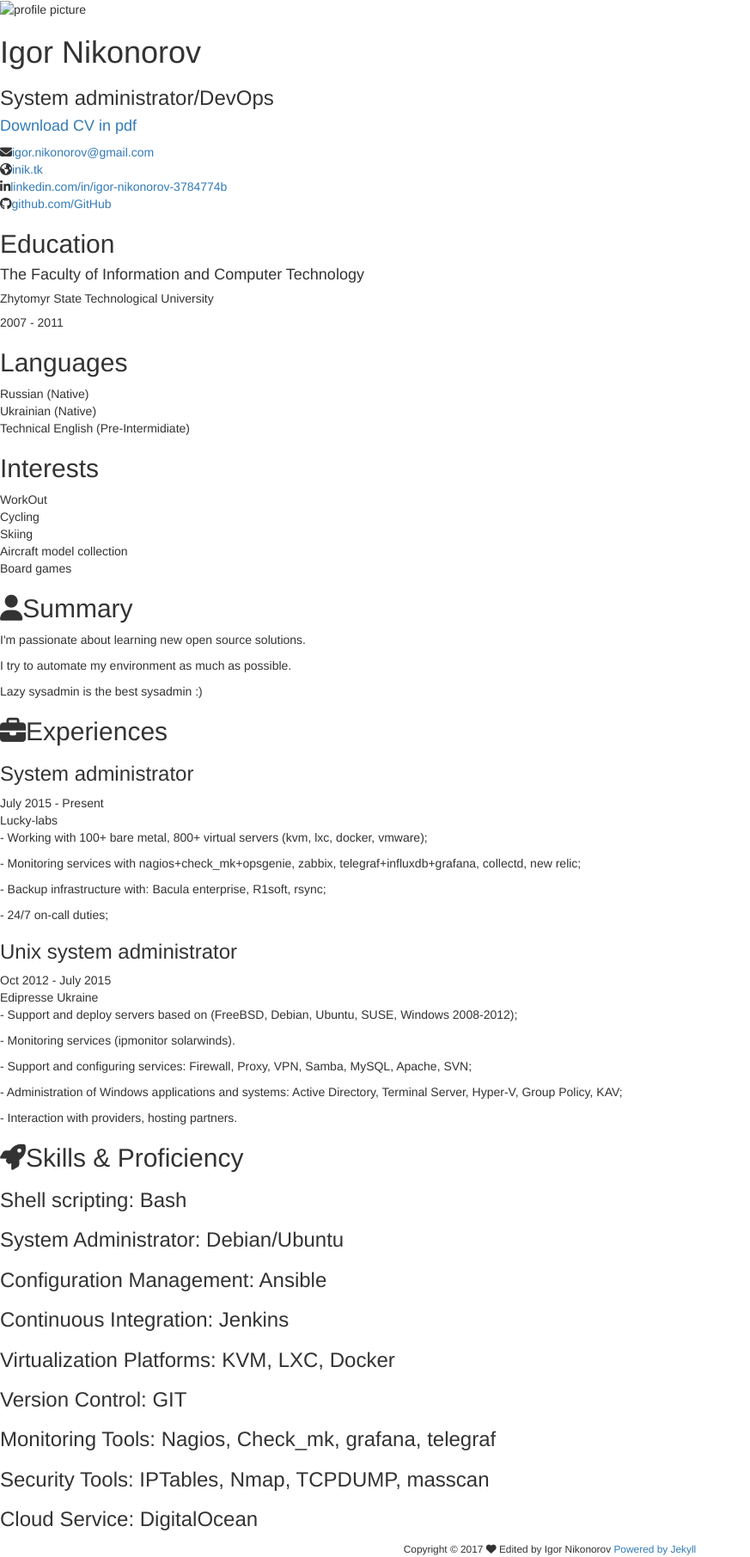
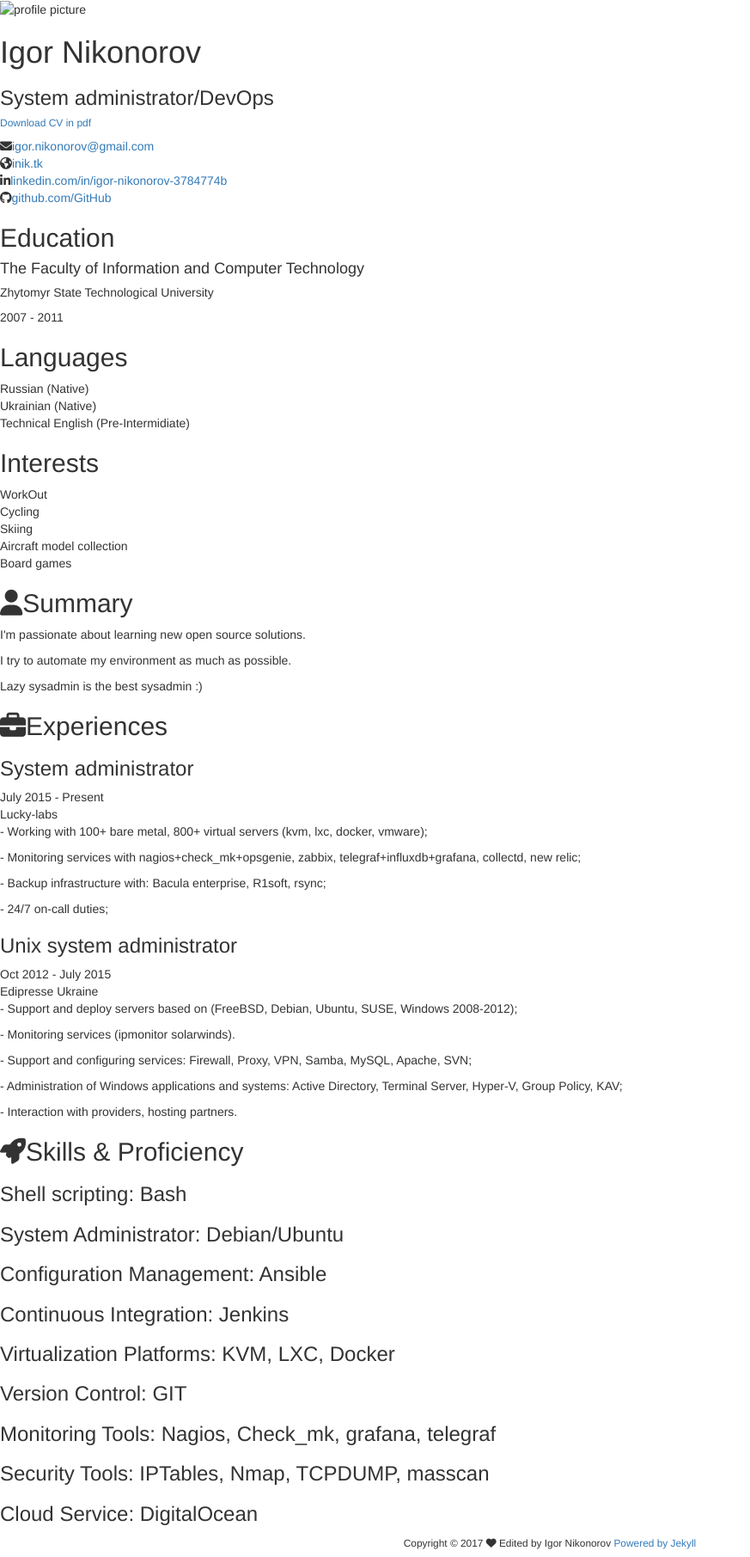
Before and after one commit to nikonorovi/nikonorovi.github.io, a Jekyll site: the page built from index.html, in a window 1280 px wide. Shown: the whole page at 86% size, without its empty margins (0-873 px from the left). Built offline with Jekyll 4.4.1, drawn with Linux system fonts in a browser that asks for light colours; nearby versions of some CDN libraries; library files that are not in the unit come from our copies.

Commit message:
Update sidebar

```diff
--- a/_includes/sidebar.html
+++ b/_includes/sidebar.html
@@ -6,7 +6,7 @@
                 <img class="profile-img" src="{{site.baseurl}}/assets/images/{% if site.pic %}{{ site.pic }}{% else %}profile.png{% endif %}" alt="profile picture" />
                 <h1 class="name">{% if site.name %}{{site.name}}{% else %}Nikonorov Igor{% endif %}</h1>
                 <h3 class="tagline">{% if site.tagline %}{{site.tagline}}{% else %}System administrator/DevOps{% endif %}</h3>
-                <h4 class="tagline"><a href="http://inik.tk/">Download CV in pdf</a></h4>
+                <h6 class="tagline"><a href="http://inik.tk/">Download CV in pdf</a></h6>
             </div><!--//profile-container-->
 
             <div class="contact-container container-block">
```
